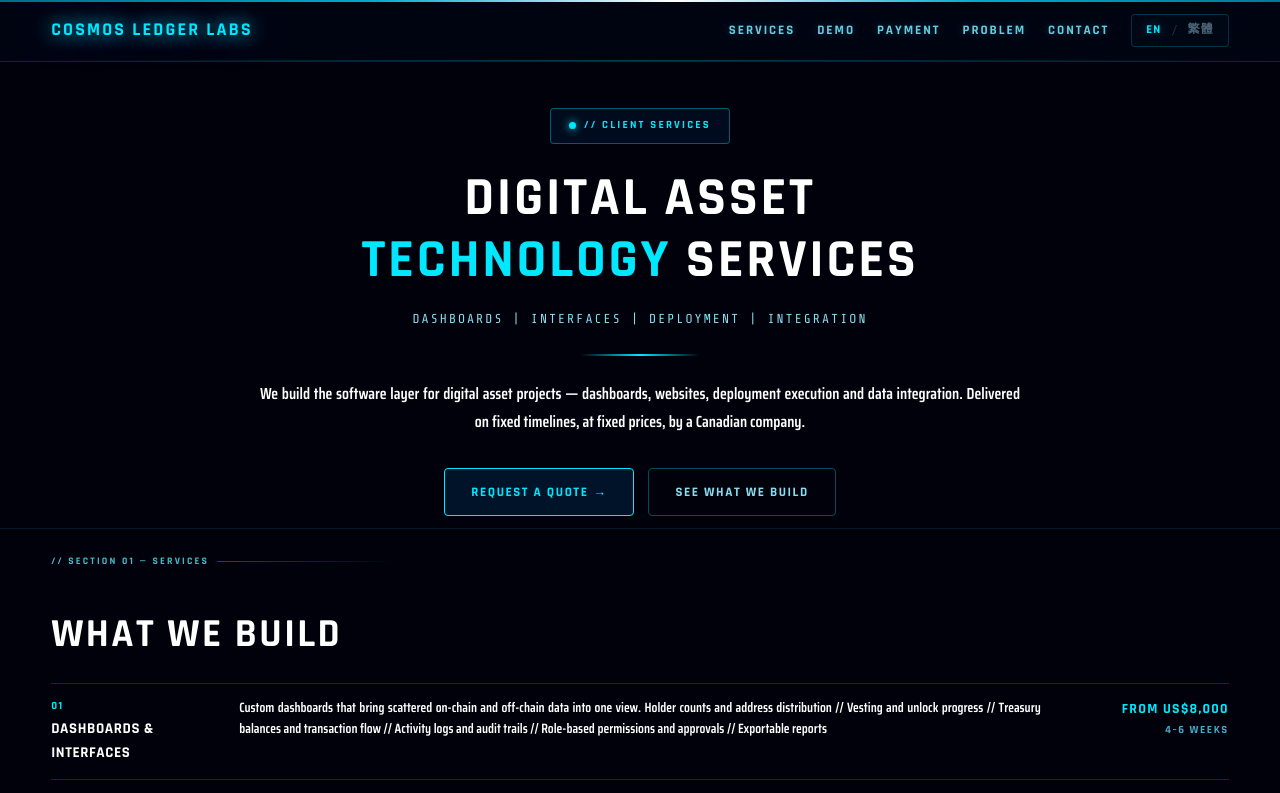
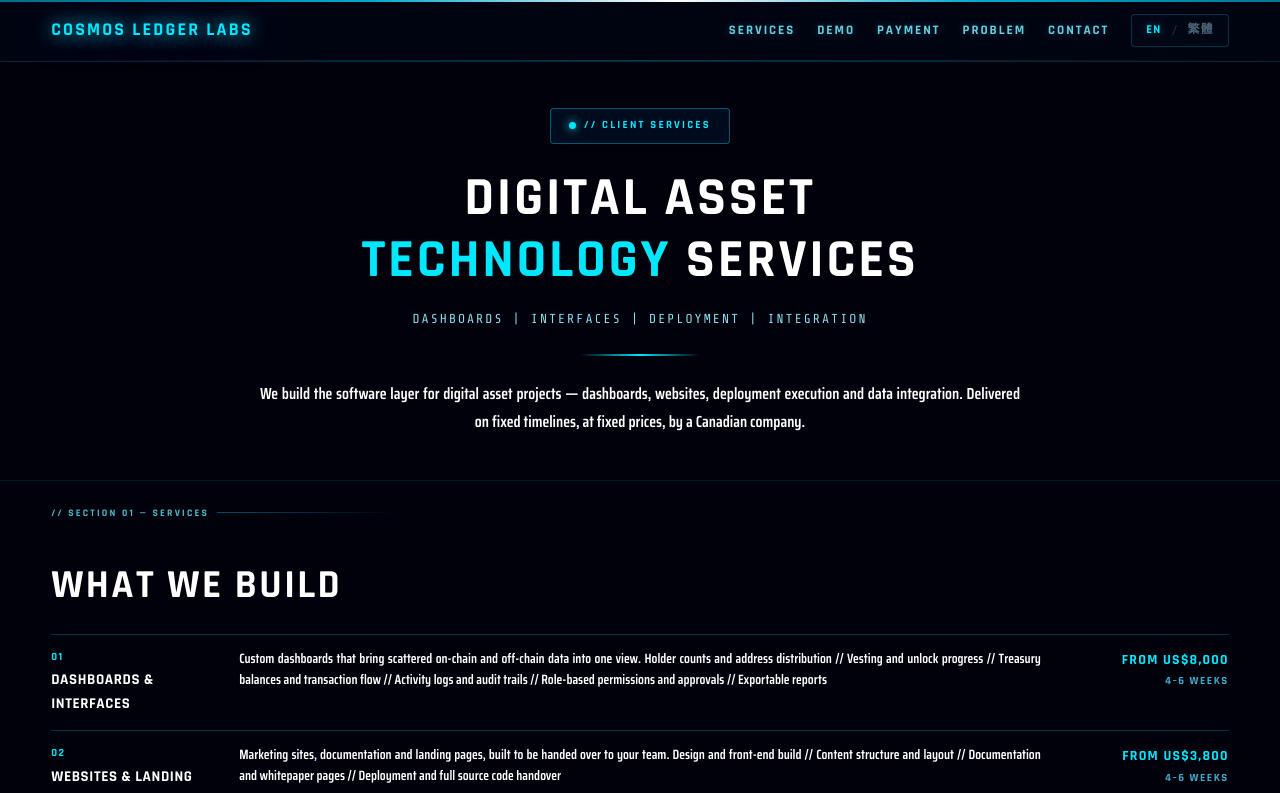
Before and after one commit to cosmosledgerlabs/cosmosledgerlabs-website, a Next.js app: page /services in a window 1280 px wide. Shown: the top 793 px of the page. Built offline with nearby package versions, Linux system fonts and the light colour scheme; no server answers.

Commit message:
Remove buttons from services section
Removed service buttons from the services page.

```diff
--- a/pages/services.js
+++ b/pages/services.js
@@ -281,12 +281,6 @@ export default function Services() {
             <div className={styles.subline}>{t('services', 'subline', lang)}</div>
             <div className={styles.gl}></div>
             <p className={styles.lede}>{t('services', 'lede', lang)}</p>
-            <div className={styles.btns}>
-              <a href={isZh ? 'mailto:info@cosmosledgerlabs.com?subject=%E6%9C%8D%E5%8B%99%E6%B4%BD%E8%A9%A2' : 'mailto:info@cosmosledgerlabs.com?subject=Service%20Enquiry'} className={styles.bp}>
-                {t('services', 'btnQuote', lang)}
-              </a>
-              <a href="#services" className={styles.bs}>{t('services', 'btnSee', lang)}</a>
-            </div>
           </header>
 
           <hr className="divider" />
```
